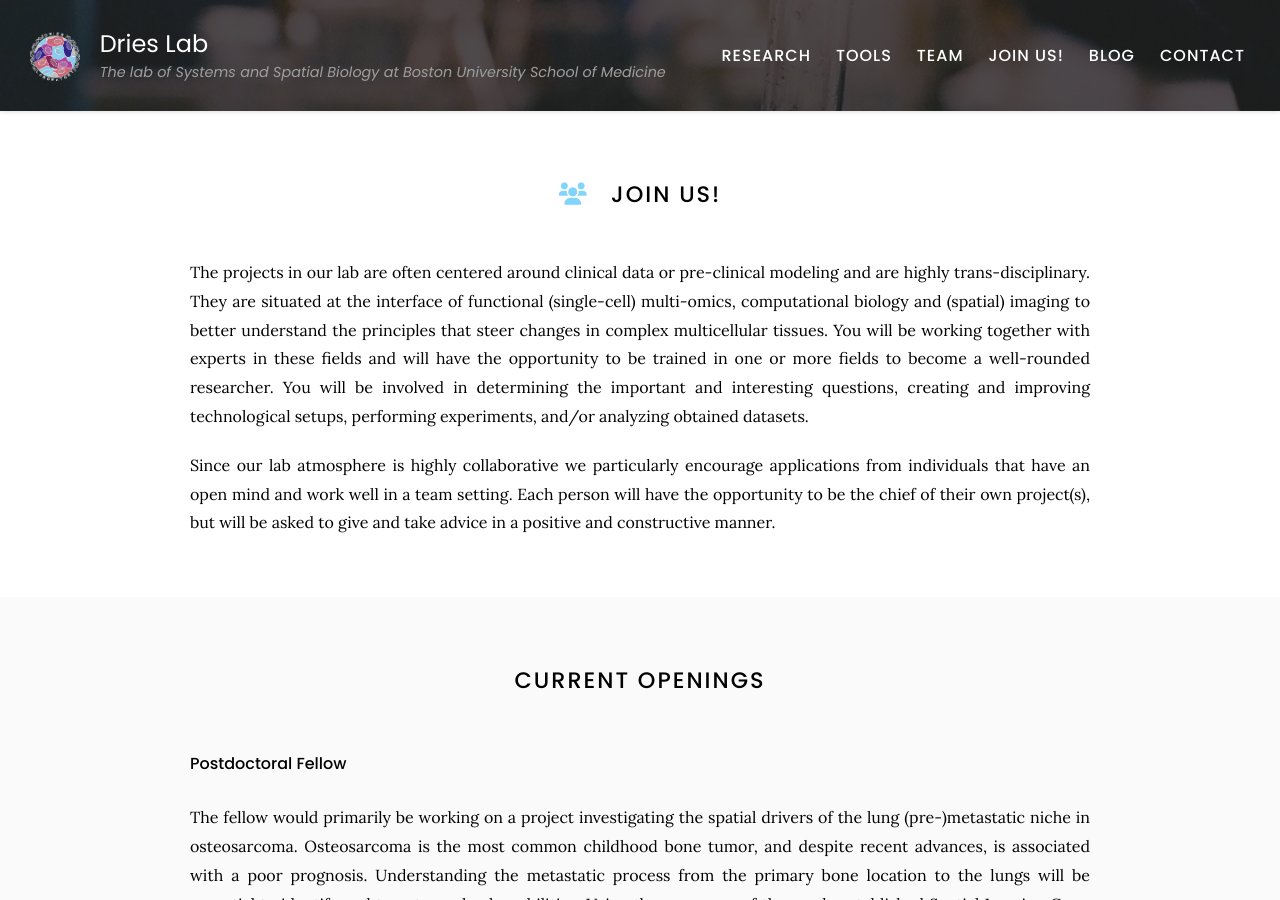
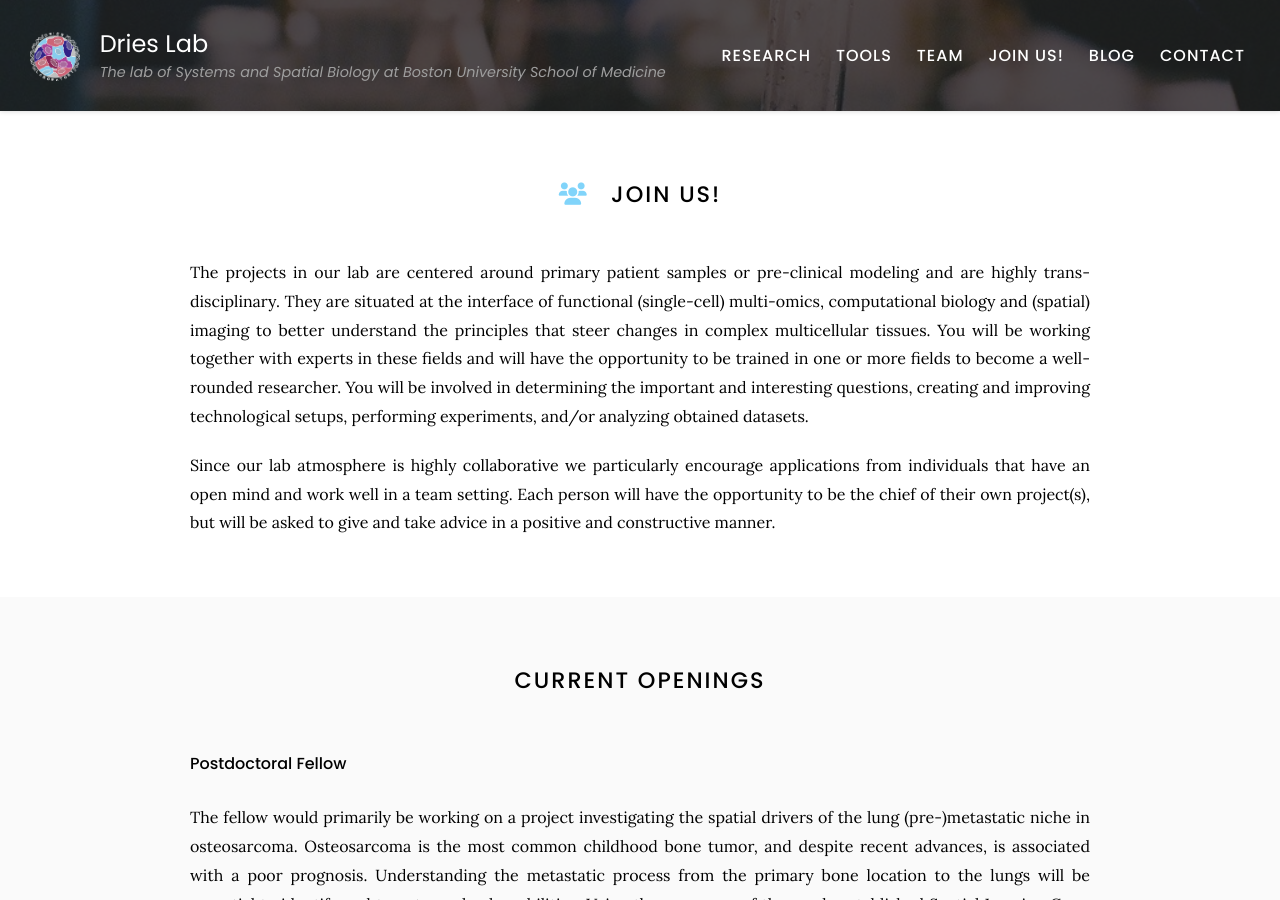
Before and after one commit to quynhsun/testinggit, a Jekyll site: the page built from Join Us/index.md, in a window 1280 px wide and 900 px high. Built offline with Jekyll 4.4.1, drawn with Linux system fonts in a browser that asks for light colours.

Commit message:
small edits join page

```diff
--- a/Join Us/index.md
+++ b/Join Us/index.md
@@ -6,7 +6,7 @@ nav:
 ---
 
 # <i class="fas fa-users"></i>Join Us!
-The projects in our lab are often centered around clinical data or pre-clinical modeling and are highly trans-disciplinary. They are situated at the interface of functional (single-cell) multi-omics, computational biology and (spatial) imaging to better understand the principles that steer changes in complex multicellular tissues. You will be working together with experts in these fields and will have the opportunity to be trained in one or more fields to become a well-rounded researcher. You will be involved in determining the important and interesting questions, creating and improving technological setups, performing experiments, and/or analyzing obtained datasets.
+The projects in our lab are centered around primary patient samples or pre-clinical modeling and are highly trans-disciplinary. They are situated at the interface of functional (single-cell) multi-omics, computational biology and (spatial) imaging to better understand the principles that steer changes in complex multicellular tissues. You will be working together with experts in these fields and will have the opportunity to be trained in one or more fields to become a well-rounded researcher. You will be involved in determining the important and interesting questions, creating and improving technological setups, performing experiments, and/or analyzing obtained datasets.
 
 Since our lab atmosphere is highly collaborative we particularly encourage applications from individuals that have an open mind and work well in a team setting. Each person will have the opportunity to be the chief of their own project(s), but will be asked to give and take advice in a positive and constructive manner.
 
```
